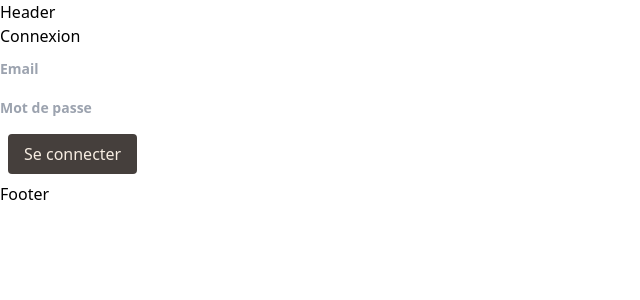
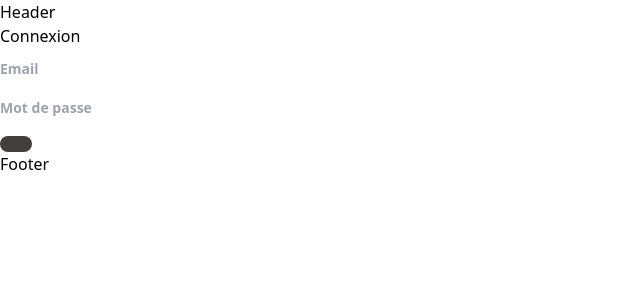
Before and after one commit to julienlisita/planify-frontend, a React (Vite) app: page /login in a window 1280 px wide. Shown: the top 300 px of the page, without its empty margins (0-640 px from the left). Built offline with nearby package versions, Linux system fonts and the light colour scheme.

Commit message:
feat(button): add className prop for custom styling override

```diff
--- a/src/components/common/Button.jsx
+++ b/src/components/common/Button.jsx
@@ -1,12 +1,12 @@
 import React from 'react'
 
-const Button = ({ value, onClick }) => {
+const Button = ({ children, onClick , className }) => {
   return (<div>
     <button
-      className="bg-taupe text-linen m-2 py-2 px-4 rounded"
+      className={`bg-taupe text-linen hover:bg-mossGreen py-2 px-4 rounded-full ${className}`}
       type='submit'
       onClick={onClick} >
-      {value}
+      {children}
     </button>
   </div>
   );
```
